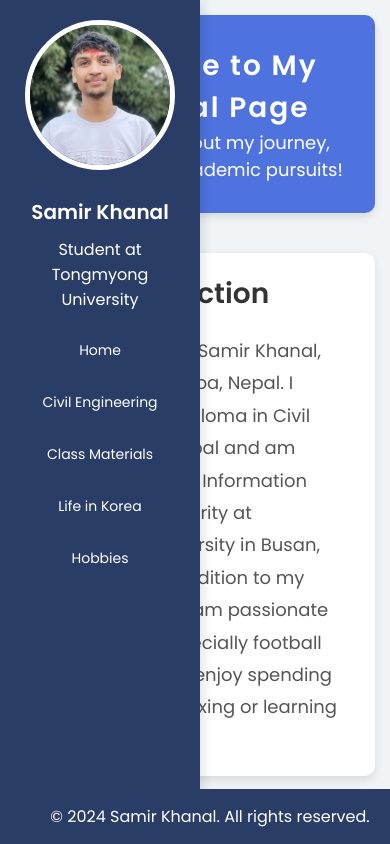
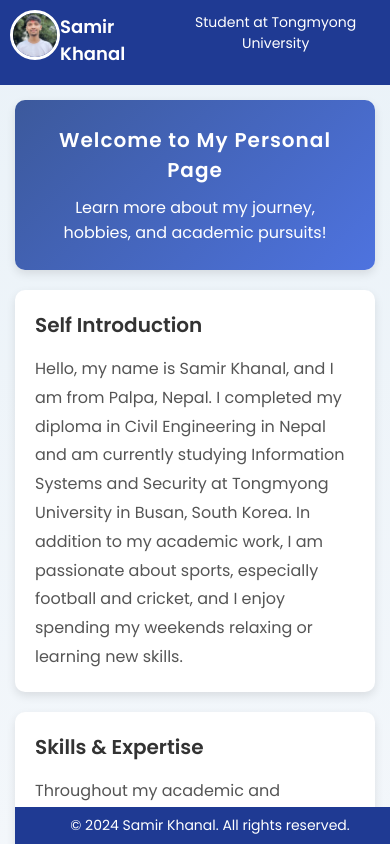
Before and after one commit to Samirkhanal665/home, a plain HTML site: page index.html in a window 390 px wide. Shown: the top 844 px of the page. Drawn offline with Linux system fonts and the light colour scheme.

Commit message:
Update index.html

```diff
--- a/index.html
+++ b/index.html
@@ -6,6 +6,7 @@
     <title>Samir's Personal Page</title>
     <link href="https://fonts.googleapis.com/css2?family=Poppins:wght@300;400;600&display=swap" rel="stylesheet">
     <style>
+        /* Base Reset */
         * {
             margin: 0;
             padding: 0;
@@ -14,59 +15,68 @@
 
         body {
             font-family: 'Poppins', sans-serif;
-            background-color: #f0f4f7;
+            background: linear-gradient(to bottom, #eaf2f8, #f7f9fc);
             color: #333;
             display: flex;
-            justify-content: flex-start;
+            flex-direction: column;
             min-height: 100vh;
         }
 
         /* Sidebar */
         .sidebar {
-            background: #2a3d66;
+            background: #1f3a93;
             color: white;
             width: 250px;
-            padding: 30px;
+            padding: 20px;
             height: 100vh;
             position: fixed;
             top: 0;
             left: 0;
-            box-shadow: 4px 0px 10px rgba(0, 0, 0, 0.1);
+            box-shadow: 4px 0 10px rgba(0, 0, 0, 0.1);
+            display: flex;
+            flex-direction: column;
+            align-items: center;
+        }
+
+        .sidebar img {
+            width: 120px;
+            height: 120px;
+            border-radius: 50%;
+            object-fit: cover;
+            border: 3px solid #fff;
+            margin-bottom: 15px;
+        }
+
+        .sidebar h2 {
+            font-size: 20px;
+            font-weight: 600;
+            margin-bottom: 5px;
+        }
+
+        .sidebar p {
+            font-size: 14px;
+            margin-bottom: 20px;
             text-align: center;
         }
 
-        .sidebar img {
-            width: 150px;
-            height: 150px;
-            border-radius: 50%;
-            object-fit: cover;
-            border: 5px solid #fff;
-            margin-bottom: 20px;
-        }
-
-        .sidebar h2 {
-            font-size: 24px;
-            font-weight: 600;
-            margin-bottom: 10px;
-        }
-
-        .sidebar p {
-            font-size: 16px;
-            margin-bottom: 20px;
+        .sidebar nav {
+            width: 100%;
         }
 
         .sidebar nav a {
             color: white;
             text-decoration: none;
             display: block;
-            font-weight: 500;
-            margin-bottom: 15px;
-            padding: 8px 0;
-            transition: 0.3s ease;
+            font-size: 16px;
+            margin: 8px 0;
+            padding: 10px 20px;
+            border-radius: 5px;
+            transition: background 0.3s ease;
+            text-align: center;
         }
 
         .sidebar nav a:hover {
-            color: #4e73df;
+            background: #3c599c;
         }
 
         /* Main Content */
@@ -74,92 +84,146 @@
             margin-left: 270px;
             padding: 30px;
             flex-grow: 1;
+            width: calc(100% - 270px);
         }
 
         .content header {
-            background-color: #4e73df;
+            background: linear-gradient(135deg, #3c599c, #4e73df);
             color: white;
-            padding: 30px;
+            padding: 25px;
             text-align: center;
             border-radius: 10px;
             box-shadow: 0 4px 10px rgba(0, 0, 0, 0.1);
         }
 
         .content header h1 {
-            font-size: 36px;
-            letter-spacing: 2px;
+            font-size: 30px;
+            letter-spacing: 1px;
         }
 
         .content header p {
-            font-size: 18px;
+            font-size: 16px;
+            margin-top: 10px;
         }
 
         .section {
-            margin: 40px 0;
-            background-color: white;
+            margin: 20px 0;
+            background: white;
             padding: 20px;
             border-radius: 10px;
             box-shadow: 0 4px 10px rgba(0, 0, 0, 0.1);
         }
 
         .section h2 {
-            font-size: 28px;
-            margin-bottom: 20px;
+            font-size: 24px;
+            margin-bottom: 15px;
         }
 
         .section p {
-            font-size: 18px;
+            font-size: 16px;
             line-height: 1.8;
             color: #555;
         }
 
         .section ul {
             padding-left: 20px;
-            margin-top: 20px;
+            margin-top: 15px;
         }
 
         .section ul li {
-            font-size: 16px;
+            font-size: 14px;
             margin-bottom: 10px;
             color: #444;
         }
 
         footer {
             text-align: center;
-            background-color: #2a3d66;
+            background: #1f3a93;
             color: white;
-            padding: 15px;
+            padding: 10px;
             position: fixed;
             width: 100%;
             bottom: 0;
         }
 
         footer p {
-            font-size: 16px;
+            font-size: 14px;
         }
 
         /* Responsive Design */
         @media (max-width: 768px) {
-            .content {
-                margin-left: 0;
+            .sidebar {
+                width: 200px;
                 padding: 15px;
             }
 
-            .sidebar {
-                width: 200px;
-                padding: 20px;
+            .sidebar img {
+                width: 100px;
+                height: 100px;
             }
 
             .sidebar h2 {
-                font-size: 20px;
+                font-size: 18px;
             }
 
             .sidebar nav a {
                 font-size: 14px;
+                padding: 8px 15px;
+            }
+
+            .content {
+                margin-left: 0;
+                padding: 15px;
+                width: 100%;
             }
 
             .content header h1 {
-                font-size: 28px;
+                font-size: 24px;
+            }
+
+            .section h2 {
+                font-size: 20px;
+            }
+        }
+
+        @media (max-width: 480px) {
+            .sidebar {
+                position: static;
+                width: 100%;
+                height: auto;
+                padding: 10px;
+                box-shadow: none;
+                flex-direction: row;
+                justify-content: space-between;
+                align-items: center;
+            }
+
+            .sidebar img {
+                width: 50px;
+                height: 50px;
+            }
+
+            .sidebar nav {
+                display: none;
+            }
+
+            .sidebar.active nav {
+                display: block;
+                background: #1f3a93;
+                position: absolute;
+                top: 70px;
+                left: 0;
+                width: 100%;
+                text-align: center;
+            }
+
+            .content header h1 {
+                font-size: 20px;
+            }
+
+            footer {
+                font-size: 12px;
+                padding: 8px;
             }
         }
     </style>
```
